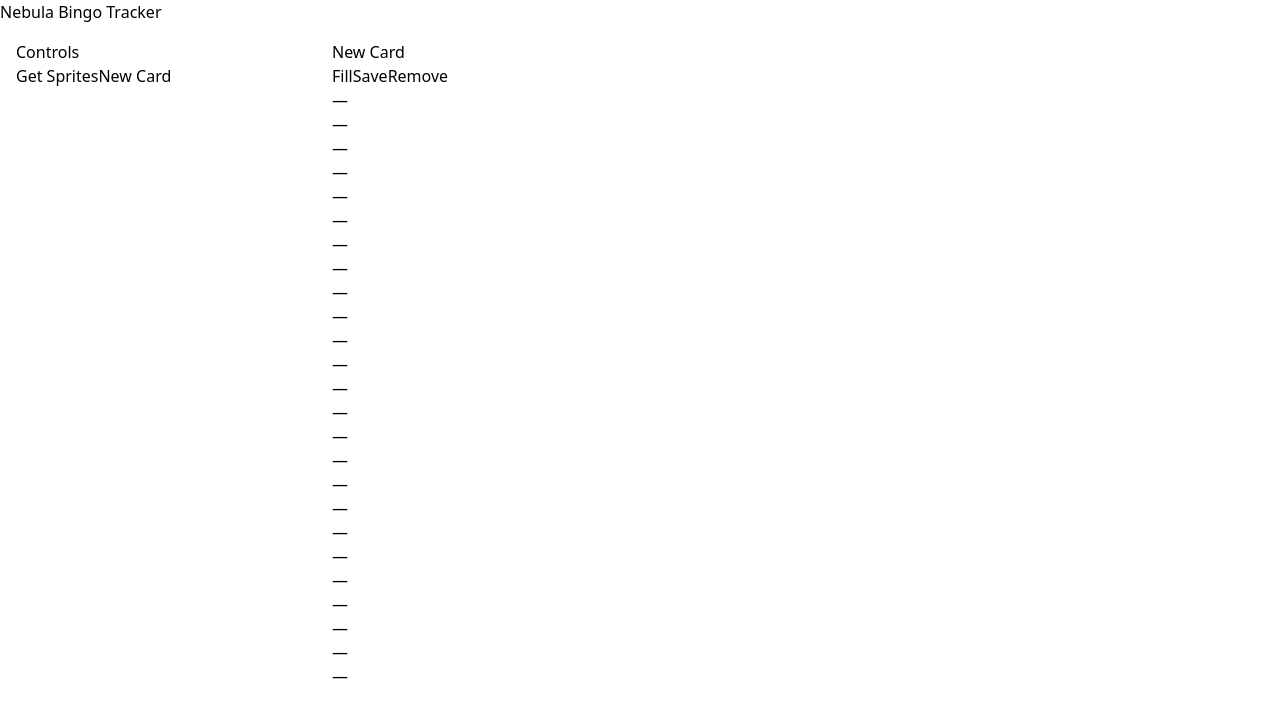
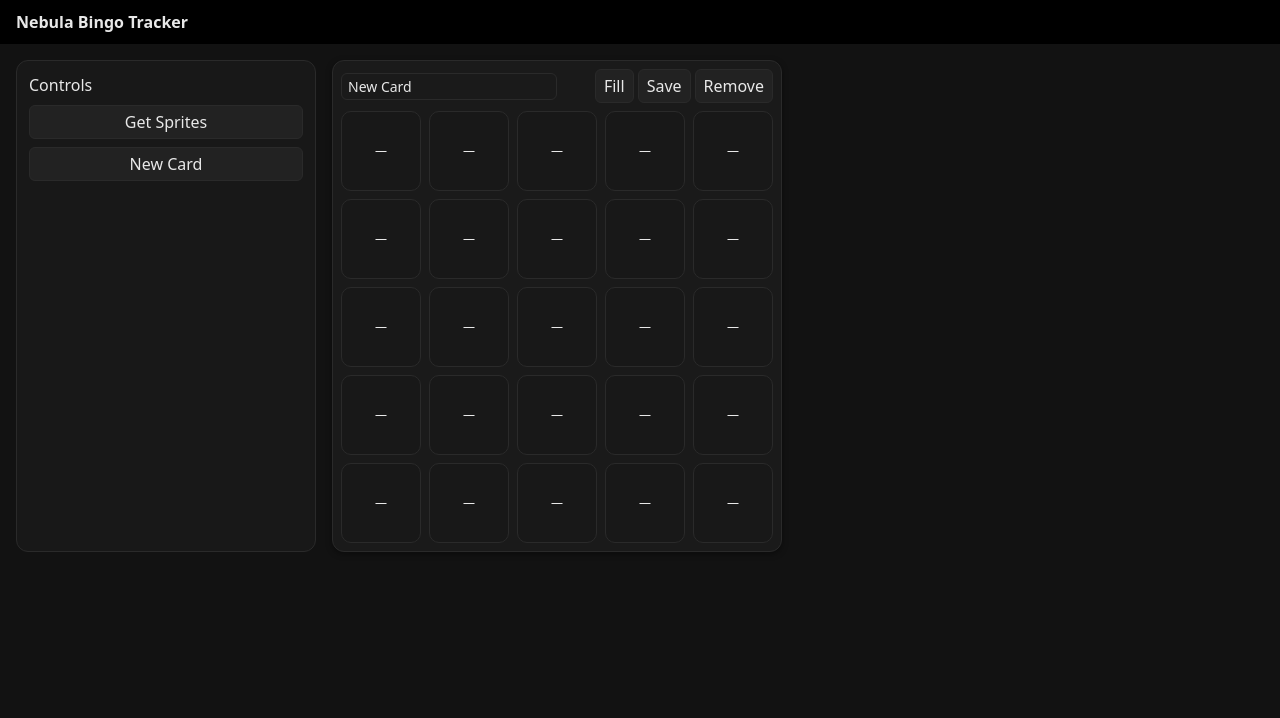
Before and after one commit to IlyeanaPlus/Nebula-Bingo-Tracker, a React (Vite) app: page / in a window 1280 px wide. Both pictures are taken after a click on the button "New Card". Shown: the top 718 px of the page. Built offline with nearby package versions, Linux system fonts and the light colour scheme.

Commit message:
Better BG matching & reinstate CSS

```diff
--- a/src/styles/bingo.css
+++ b/src/styles/bingo.css
@@ -1,7 +1,171 @@
-/* Ensure sidebar is always a full column */
+/* src/styles/bingo.css */
+
+/* Dark mode base */
+:root {
+  --bg: #121212;
+  --fg: #e8e8e8;
+  --panel: #1a1a1a;
+  --panel-2: #181818;
+  --border: #2a2a2a;
+  --accent: #8ab4f8;
+  --muted: #b6b6b6;
+}
+
+body {
+  margin: 0;
+  background: var(--bg);
+  color: var(--fg);
+  font-family: system-ui, -apple-system, BlinkMacSystemFont, "Segoe UI", Arial, sans-serif;
+}
+
+/* Header */
+.app-header {
+  background: #000;
+  color: var(--fg);
+  padding: 10px 16px;
+  display: flex;
+  justify-content: space-between;
+  align-items: center;
+}
+.app-header .title {
+  font-weight: bold;
+}
+
+/* Layout: sidebar always full column */
 .layout {
   display: grid;
-  grid-template-columns: 300px 1fr;
+  grid-template-columns: 300px 1fr; /* sidebar + content */
   gap: 16px;
   padding: 16px;
 }
+
+/* Sidebar */
+.sidebar {
+  background: var(--panel-2);
+  border: 1px solid var(--border);
+  border-radius: 12px;
+  padding: 12px;
+}
+.sidebar h2 {
+  margin: 0 0 8px 0;
+  font-size: 1rem;
+}
+.sidebar .stack { display: grid; gap: 8px; }
+.sidebar .progress-line { color: var(--muted); font-size: 12px; }
+.fill-bar {
+  height: 8px;
+  background: #111;
+  border: 1px solid #333;
+  border-radius: 6px;
+  overflow: hidden;
+}
+.fill-bar-inner {
+  height: 100%;
+  background: var(--accent);
+}
+
+/* Cards container */
+.cards {
+  display: flex;
+  flex-wrap: wrap;
+  gap: 20px;
+}
+
+/* Individual bingo card: 50% bigger */
+.card {
+  background: var(--panel);
+  border: 1px solid var(--border);
+  border-radius: 12px;
+  padding: 8px;
+  width: 450px; /* increased from ~300px */
+  box-shadow: 0 2px 6px rgba(0,0,0,.4);
+}
+
+/* Card header */
+.card-header {
+  display: flex;
+  justify-content: space-between;
+  align-items: center;
+  margin-bottom: 8px;
+}
+.card-header input.title-inline {
+  background: transparent;
+  border: 1px solid var(--border);
+  border-radius: 6px;
+  color: var(--fg);
+  font-size: 14px;
+  padding: 2px 6px;
+}
+.card-header .actions button {
+  margin-left: 4px;
+}
+
+/* Grid of 25 cells */
+.grid-5x5 {
+  display: grid;
+  grid-template-columns: repeat(5, 1fr);
+  gap: 8px;
+}
+.cell {
+  background: var(--panel-2);
+  border: 1px solid var(--border);
+  border-radius: 10px;
+  aspect-ratio: 1;
+  display: flex;
+  align-items: center;
+  justify-content: center;
+  font-size: 12px;
+  color: var(--fg);
+  cursor: pointer;
+  overflow: hidden;
+}
+.cell img {
+  width: 100%;
+  height: 100%;
+  object-fit: contain;
+}
+.cell.complete {
+  background: #2a4;
+  border-color: #3c6;
+}
+.cell-text {
+  padding: 2px;
+  text-align: center;
+  word-break: break-word;
+}
+
+/* Fill overlay */
+.fill-overlay {
+  position: absolute;
+  top: 0; left: 0;
+  right: 0; bottom: 0;
+  background: rgba(0,0,0,.85);
+  display: flex;
+  align-items: center;
+  justify-content: center;
+}
+.fill-box {
+  background: #1e1e1e;
+  border: 1px solid var(--border);
+  border-radius: 12px;
+  padding: 16px;
+  text-align: center;
+  width: 280px;
+}
+.fill-title { margin-bottom: 6px; }
+.fill-bar { margin: 6px 0; }
+.fill-meta { font-size: 12px; margin-bottom: 4px; }
+.fill-hint { font-size: 11px; color: var(--muted); }
+
+/* Buttons */
+button {
+  background: #222;
+  border: 1px solid var(--border);
+  color: var(--fg);
+  border-radius: 6px;
+  padding: 4px 8px;
+  cursor: pointer;
+}
+button:hover {
+  background: #333;
+}
```
Also changed, not shown: public/drive_cache.json.
